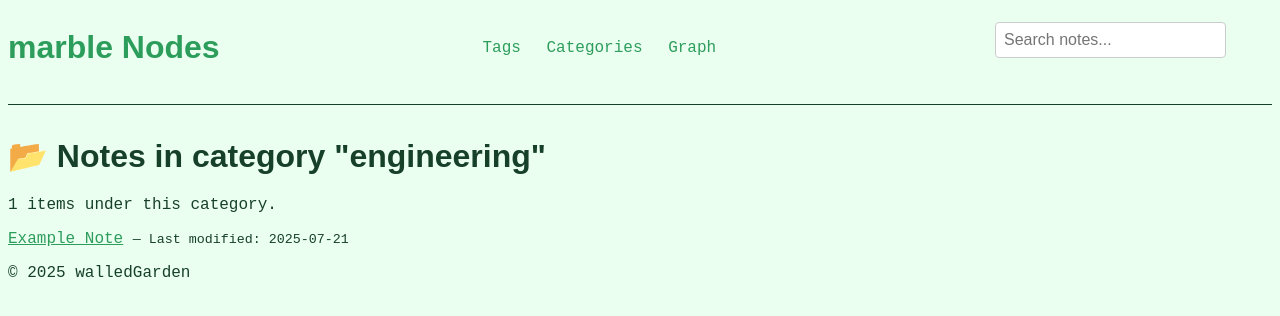
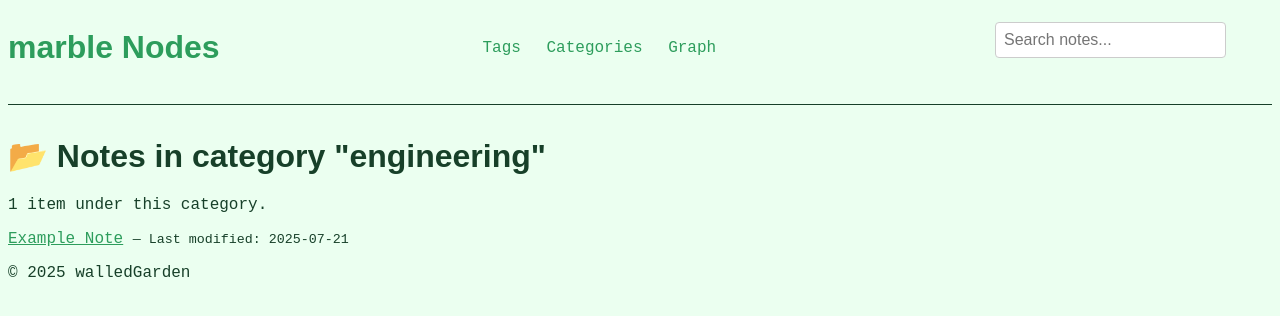
Before and after one commit to dduyg/5566677, a Jekyll site: the page built from categories/engineering.md, in a window 1280 px wide. Shown: the top 316 px of the page. Built offline with Jekyll 4.4.1, drawn with Linux system fonts in a browser that asks for light colours; some web fonts are replaced; comment, search, counter and statistics services are not loaded.

Commit message:
Update category.html

```diff
--- a/_layouts/category.html
+++ b/_layouts/category.html
@@ -5,13 +5,14 @@ layout: default
 {% assign published_notes = site.notes | where_exp: "note", "note.published != false" %}
 {% assign categorized_notes = published_notes | where_exp: "note", "note.categories contains page.category" %}
 {% assign sorted_notes = categorized_notes | sort: "last_modified_at" | reverse %}
+{% assign note_count = sorted_notes | size %}
 
 <h1>📂 Notes in category "{{ page.category }}"</h1>
 
-{% if sorted_notes == empty %}
+{% if note_count == 0 %}
   <p>There are no notes under this category yet.</p>
 {% else %}
-  <p>{{ sorted_notes | size }} item{% if sorted_notes | size != 1 %}s{% endif %} under this category.</p>
+  <p>{{ note_count }} item{% if note_count != 1 %}s{% endif %} under this category.</p>
 
   <ul>
     {% for note in sorted_notes %}
```
